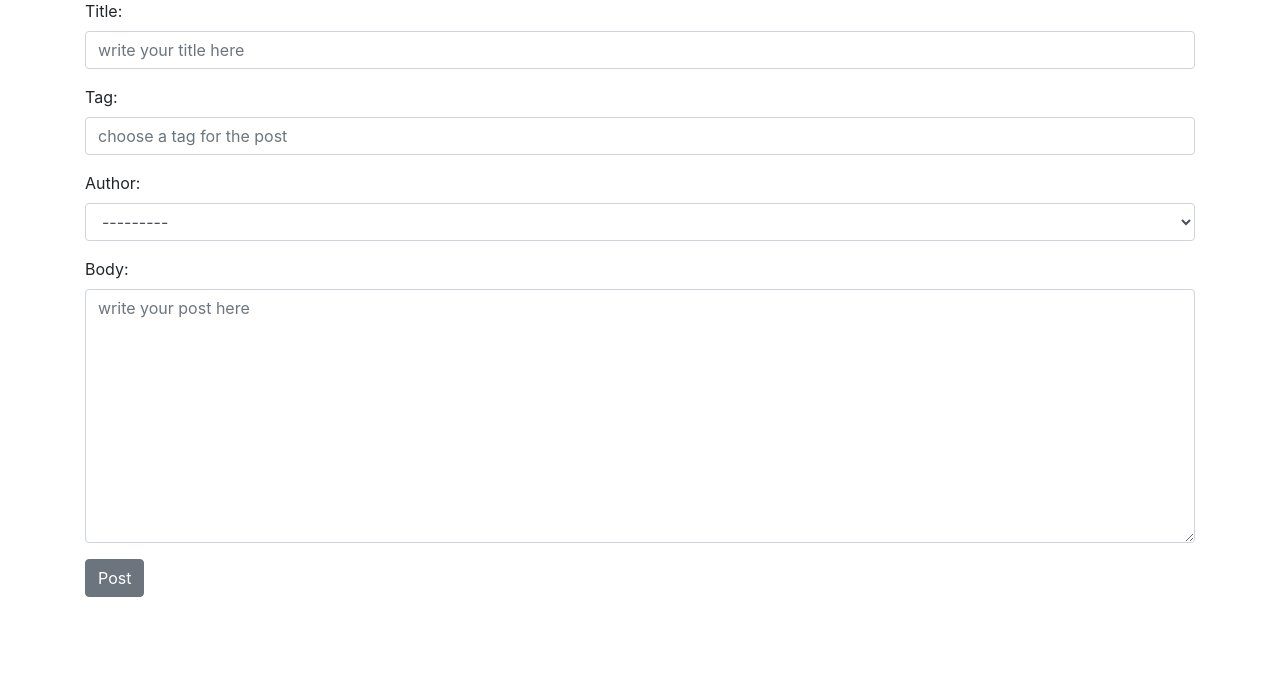
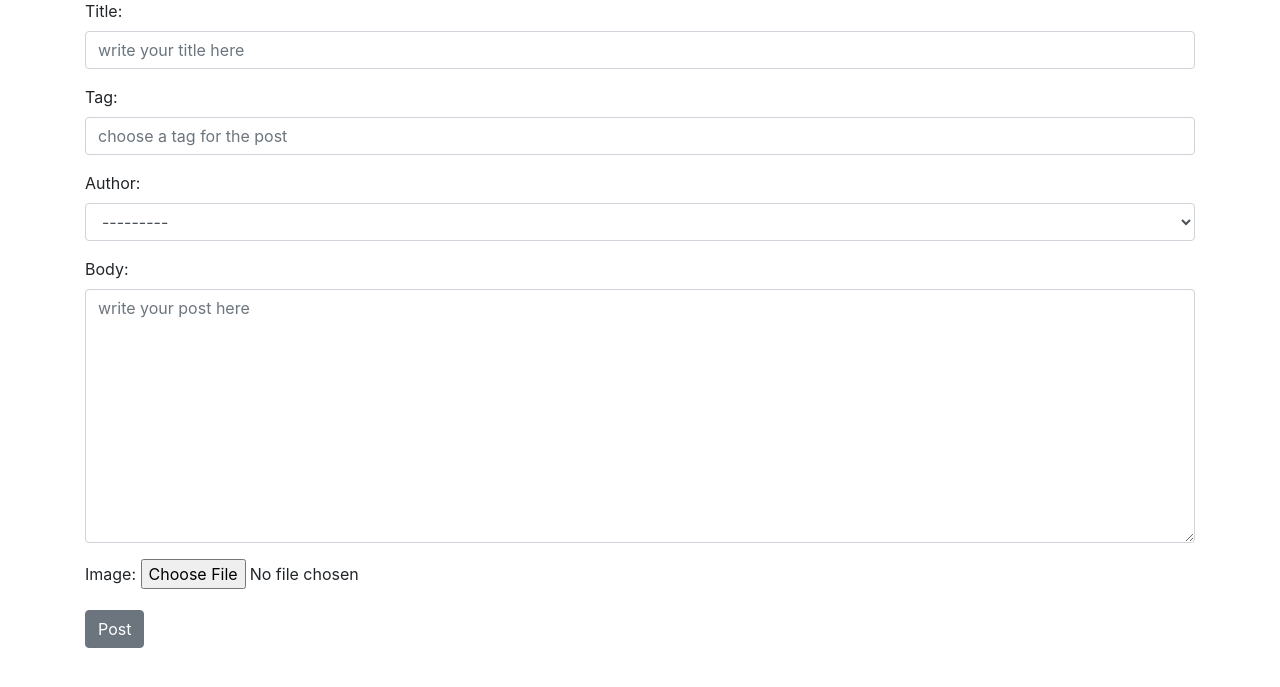
Before and after one commit to MatzkinGurza/MyDjangoCrud, a Django app: page /add_post/ in a window 1280 px wide. Shown: the part 113-800 px from the top of the page. Run offline with Django 5.2, Linux system fonts and the light colour scheme.

Commit message:
added image and post date to forms

```diff
--- a/CrudBlog/forms.py
+++ b/CrudBlog/forms.py
@@ -2,6 +2,8 @@ from django import forms
 from .models import Post
 
 class PostForm(forms.ModelForm):
+    image = forms.ImageField(required=False)  # campo para upload de imagem
+
     class Meta:
         model = Post
         fields = ('title',
@@ -16,6 +18,7 @@ class PostForm(forms.ModelForm):
         }
 
 class PostFormUpdate(forms.ModelForm):
+    # would make sense to add edit image here
     class Meta:
         model = Post
         fields = ('title',
--- a/CrudBlog/models.py
+++ b/CrudBlog/models.py
@@ -1,12 +1,15 @@
 from django.db import models
 from django.contrib.auth.models import User
 from django.urls import reverse
+from datetime import datetime, date
 
 class Post(models.Model):
     title = models.CharField(max_length=255)
     tag = models.CharField(max_length=255) #parameter: default="default tag" should be used if creating this field after already having other inputs
     author = models.ForeignKey(User, on_delete=models.CASCADE)
     body = models.TextField()
+    post_date = models.DateTimeField(auto_now_add=True)
+    image_url = models.URLField(blank=True, null=True)  # Campo para o link da imagem
 
     def __str__(self):
         return self.title + ' | ' + str(self.author)
--- a/CrudBlog/templates/add_post.html
+++ b/CrudBlog/templates/add_post.html
@@ -6,11 +6,12 @@
 <h1>add a blog post</h1>
 
 <div class="form-group">
-    <form method="POST">
+    <form method="POST" enctype="multipart/form-data">
         {% csrf_token %}
-        {{form.as_p}}
+        {{ form.as_p }}
         <button class="btn btn-secondary">Post</button>
     </form>
 </div>
 
+
 {% endblock %}
--- a/CrudBlog/templates/home.html
+++ b/CrudBlog/templates/home.html
@@ -8,8 +8,12 @@
     {% for post in object_list %}
         <li>
         <a href="{% url 'article-detail' post.pk %}"> {{post.title}}</a> | {{post.author}}<br/>
-        {{post.body}}<br/>
+        {% if post.image_url %}
+        <img src="{{ post.image_url }}" alt="Imagem do Post" class="img-thumbnail w-25">
+        {% endif %}<br/>
+        {{post.body|safe}}<br/>
         - {{post.author.last_name}}, {{post.author.first_name}}<br/>
+        <small>{{post.post_date|date:"d/m/Y" }}</small><br/>
         {{post.author.email}}<br/>
         <small><a href="{% url 'update_post' post.pk %}">(Edit)</a></small><br/>
         <small><a href="{% url 'delete_post' post.pk %}">(Delete)</a></small>
--- a/CrudBlog/views.py
+++ b/CrudBlog/views.py
@@ -3,6 +3,8 @@ from django.views.generic import ListView, DetailView, CreateView, UpdateView, D
 from .models import Post
 from .forms import PostForm, PostFormUpdate
 from django.urls import reverse_lazy
+import requests
+from django.conf import settings
 
 # def home(request):
 #     return render(request, 'home.html', {})
@@ -10,7 +12,8 @@ from django.urls import reverse_lazy
 class HomeView(ListView):
     model = Post
     template_name = 'home.html'
-    ordering = ['-id'] #will make the order be last in first (would be better to use date field)
+    #ordering = ['-id'] #will make the order be last in first (would be better to use date field)
+    ordering = ['-post_date']
 
 class ArticleDetailView(DetailView):
     model = Post
@@ -22,6 +25,21 @@ class AddPostView(CreateView):
     template_name = 'add_post.html'
     # fields = '__all__'
     # fields = ('title', 'tag','body')
+    def form_valid(self, form):
+        image_file = form.cleaned_data.get('image')
+        if image_file:
+            # Enviar a imagem para o Imgur
+            url = "https://api.imgur.com/3/image"
+            headers = {"Authorization": f"Client-ID {settings.IMGUR_CLIENT_ID}"}
+            files = {'image': image_file.read()}
+
+            response = requests.post(url, headers=headers, files=files)
+            data = response.json()
+
+            if response.status_code == 200 and data['success']:
+                form.instance.image_url = data['data']['link']
+
+        return super().form_valid(form)
 
 class UpdatePostView(UpdateView):
     model=Post
--- a/MateusGurzaCrud/settings.py
+++ b/MateusGurzaCrud/settings.py
@@ -15,6 +15,8 @@ from pathlib import Path
 # Build paths inside the project like this: BASE_DIR / 'subdir'.
 BASE_DIR = Path(__file__).resolve().parent.parent
 
+# Imgur API Client ID
+IMGUR_CLIENT_ID = "017429aafa9c2c9"
 
 # Quick-start development settings - unsuitable for production
 # See https://docs.djangoproject.com/en/5.1/howto/deployment/checklist/
@@ -106,7 +108,7 @@ AUTH_PASSWORD_VALIDATORS = [
 
 LANGUAGE_CODE = "en-us"
 
-TIME_ZONE = "UTC"
+TIME_ZONE = 'America/Sao_Paulo'  # Exemplo para horário de Brasília
 
 USE_I18N = True
 
```
Also changed, not shown: CrudBlog/templates/article_details.html (+6 -3 lines), CrudBlog/migrations/0003_alter_post_tag.py (added), CrudBlog/migrations/0004_post_post_date.py (added), CrudBlog/migrations/0005_alter_post_post_date.py (added), CrudBlog/migrations/0006_post_image_url.py (added).
